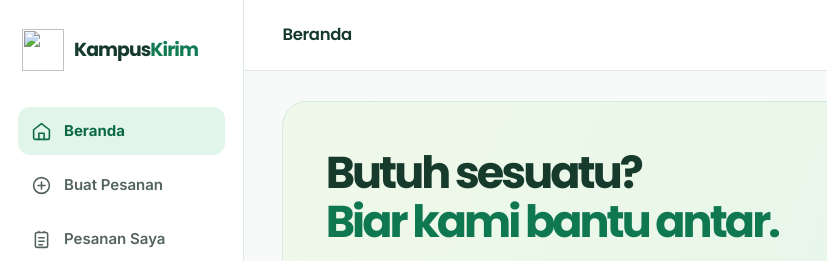
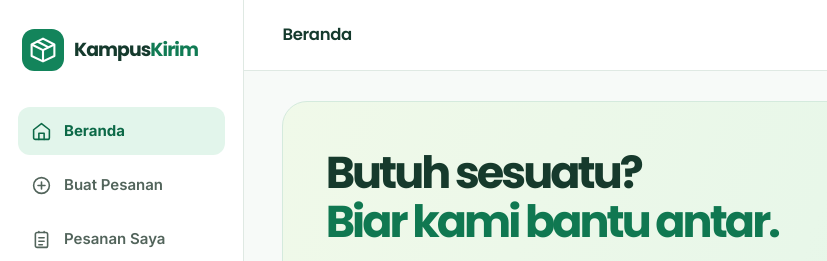
Before and after one commit to KampusKirim/pesanan-, a plain HTML site: page index.html in a window 1280 px wide. Shown: the top 261 px of the page, 0-827 px from the left. Drawn offline with Linux system fonts and the light colour scheme.

Commit message:
Update index.html

```diff
--- a/index.html
+++ b/index.html
@@ -6,7 +6,7 @@
   <meta name="description" content="Pesan antar makanan, jastip, dan antar barang ringan di sekitar kampus UNIMED melalui WhatsApp.">
   <meta name="theme-color" content="#f7faf8">
   <title>Beranda | KampusKirim</title>
-  <link rel="icon" href="assets/favicon.svg" type="image/svg+xml">
+  <link rel="icon" href="favicon.svg" type="image/svg+xml">
   <link rel="preconnect" href="https://fonts.googleapis.com">
   <link rel="preconnect" href="https://fonts.gstatic.com" crossorigin>
   <link rel="stylesheet" href="https://fonts.googleapis.com/css2?family=Inter:wght@400;500;600;700&family=Poppins:wght@500;600;700&display=swap">
@@ -20,7 +20,7 @@
   <aside class="sidebar" id="sidebar" aria-label="Menu KampusKirim">
     <div class="sidebar-header">
       <a class="brand" href="#beranda" aria-label="KampusKirim, Beranda">
-        <img src="assets/favicon.svg" alt="" width="42" height="42">
+        <img src="favicon.svg" alt="" width="42" height="42">
         <span>Kampus<span>Kirim</span></span>
       </a>
       <button class="icon-button drawer-close" id="close-menu" type="button" aria-label="Tutup menu"></button>
```
